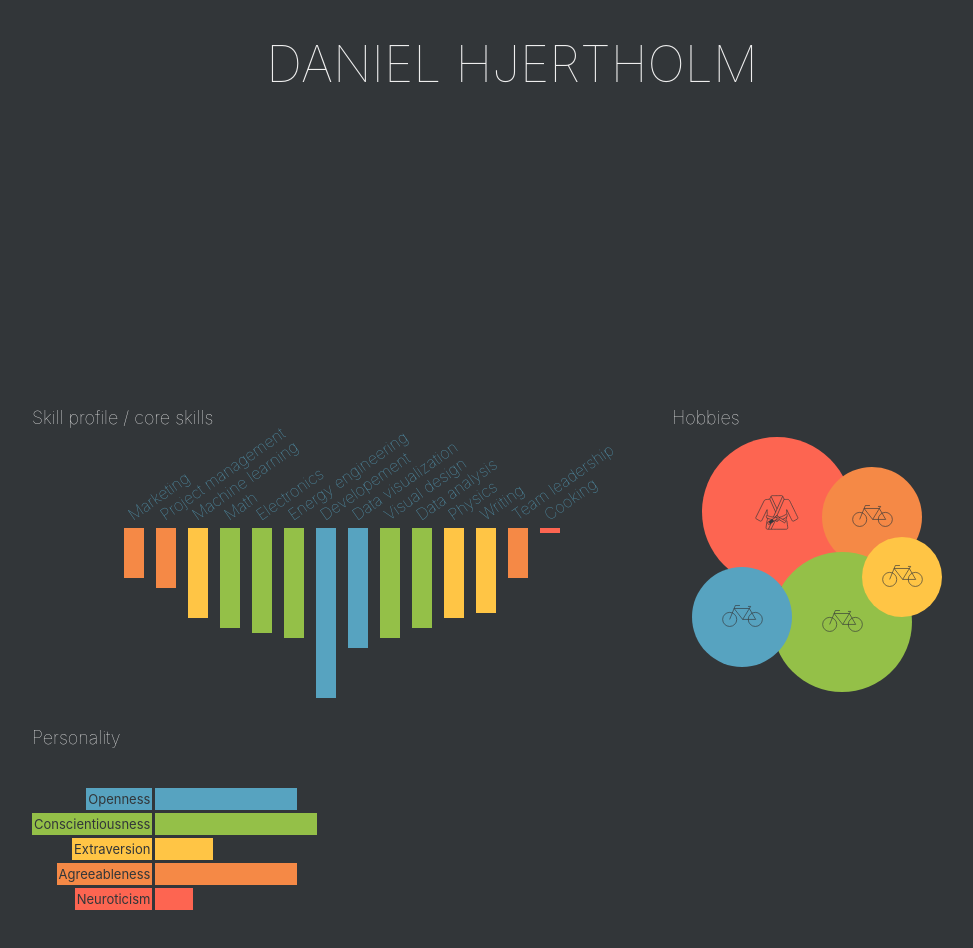
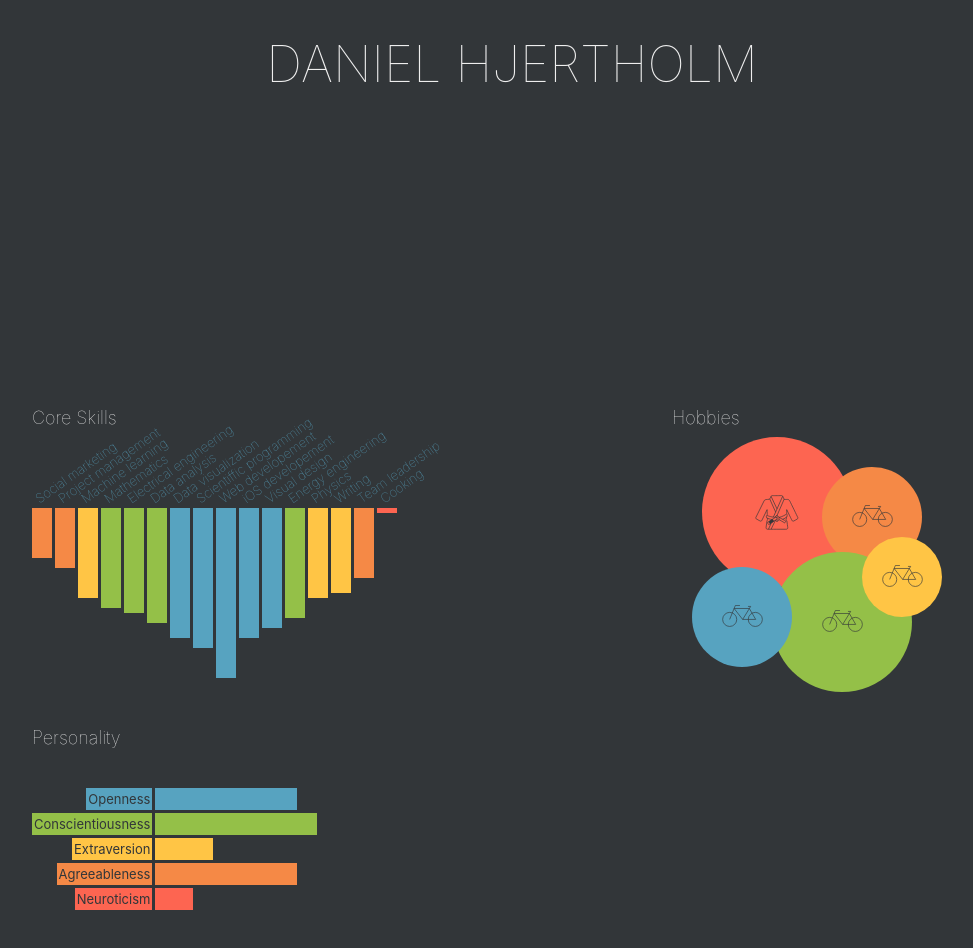
Before and after one commit to danhje/infographic-resume, an Angular app: page / in a window 1280 px wide. Shown: the top 948 px of the page, without its empty margins (128-1101 px from the left). Built offline with nearby package versions, Linux system fonts and the light colour scheme.

Commit message:
Various adjustments, mainly to the SkillProfile component

```diff
--- a/src/app/app.component.html
+++ b/src/app/app.component.html
@@ -5,7 +5,7 @@
 <br><br><br><br><br><br><br><br><br><br><br><br><br><br>
 
 <div id="gridcontainer">
-  <app-skillprofile></app-skillprofile>
+  <app-skillprofile (elementClicked)="childElementClicked($event)"></app-skillprofile>
   <app-hobbies class="component" (elementClicked)="childElementClicked($event)"></app-hobbies>
   <app-personality class="component" (elementClicked)="childElementClicked($event)"></app-personality>
 </div>
--- a/src/app/app.component.ts
+++ b/src/app/app.component.ts
@@ -4,7 +4,6 @@ import { Component,
          ComponentFactoryResolver,
          Renderer2} from '@angular/core';
 import { PopoverComponent } from './popover/popover.component';
-import { TagPlaceholder } from '@angular/compiler/src/i18n/i18n_ast';
 
 @Component({
   selector: 'app-root',
@@ -48,10 +47,11 @@ export class AppComponent {
       const componentFactory = this.componentFactoryResolver.resolveComponentFactory(PopoverComponent);
       const viewContainerRef = this.entry;
       const popoverRef = viewContainerRef.createComponent(componentFactory);
+      const height = parseInt(window.getComputedStyle(elem).height, 10);
+      const offset = height ? Math.min(20, height) : 20; // Offset is due to margins, scaling transitions etc.
       (popoverRef.instance as PopoverComponent).popoverColor = window.getComputedStyle(elem).backgroundColor;
       (popoverRef.instance as PopoverComponent).popoverLeft = this.getOffsetLeft(elem) + elem.offsetWidth / 2;
-      (popoverRef.instance as PopoverComponent).popoverTop = this.getOffsetTop(elem) - 600 + 20;
-      // 600 is the height of popoverComponent:host. 20 is added because of margins, clip-paths etc.
+      (popoverRef.instance as PopoverComponent).popoverTop = this.getOffsetTop(elem) - 600 + offset;
       (popoverRef.instance as PopoverComponent).selfComponentRef = popoverRef;
       (popoverRef.instance as PopoverComponent).popoverTitle = elem.getAttribute('popoverTitle');
       (popoverRef.instance as PopoverComponent).popoverDescription = elem.getAttribute('popoverDescription');
--- a/src/app/hobbies/hobbies.component.css
+++ b/src/app/hobbies/hobbies.component.css
@@ -5,13 +5,11 @@
 .circle {
   position: absolute;
   opacity: 1;
-  transition: 0.1s;
-  transition-timing-function: ease-out;
+  transition: clip-path 0.1s ease-out 0s;
 }
 
 .circle:hover {
-  transition: 0.1s;
-  transition-timing-function: ease-out;
+  transition: clip-path 0.1s ease-out 0s;
 }
 
 .circle:nth-of-type(1) {
--- a/src/app/personality/personality.component.css
+++ b/src/app/personality/personality.component.css
@@ -32,8 +32,7 @@ span {
   width: 69px;
   justify-self: start;
   max-width: 100%;
-  transition: 0.1s;
-  transition-timing-function: ease-out;
+  transition: width 0.1s ease-out 0s;
 }
 
 .openness {
--- a/src/app/popover/popover.component.css
+++ b/src/app/popover/popover.component.css
@@ -76,7 +76,7 @@ p {
 }
 
 p > span {
-  background-color: rgba(50, 54, 57, 0.7); /* #323639 + alpha */
+  background-color: rgba(50, 54, 57, 0.8); /* #323639 + alpha */
 }
 
 /* Safari 4.0 - 8.0 */
--- a/src/app/skillprofile/skillprofile.component.css
+++ b/src/app/skillprofile/skillprofile.component.css
@@ -2,21 +2,25 @@
   overflow: hidden;
 }
 
+span {
+  pointer-events: none;
+}
+
 .container {
   display: grid;
-  grid-template-columns: auto max-content auto;
+  grid-template-columns: 0px max-content auto;
   width: 100%;
 }
 
 .skill-element {
   display: inline-block;
-  margin: 0px 6px 0px 6px;
+  margin: 0px 3px 0px 0px;
 }
 
 .skill-name-wrapper {
   display: inline-block;
   top: 0px;
-  height: 100px;
+  height: 80px;
   width: 20px;
   vertical-align: bottom;
 }
@@ -24,13 +28,23 @@
 .skill-name {
   left: 100;
   bottom: 0px;
-  width: 250px;
-  transform: translateY(80px) rotate(-35deg);
+  width: 200px;
+  transform: translateY(65px) rotate(-35deg);
   transform-origin: left top;
   color: var(--highlight-color-1);
+  font-size: 13px;
 }
 
 .skill-level {
   display: block;
   width: 20px;
+  transition: transform 0.1s ease-out 0s;
 }
+
+.skill-level-hovered {
+  transform: scale(1.0, 1.2);
+}
+
+.skill-level:hover {
+  transform: scale(1.0, 1.2);
+}
--- a/src/app/skillprofile/skillprofile.component.html
+++ b/src/app/skillprofile/skillprofile.component.html
@@ -1,15 +1,25 @@
-<p class="component-title">Skill profile / core skills</p>
+<p class="component-title">Core Skills</p>
 
 <div class="container">
 
   <div></div>
 
   <div>
-    <div class="skill-element" *ngFor="let skill of skills">
+    <div class="skill-element" *ngFor="let skill of skills;let i = index;">
       <div class="skill-name-wrapper">
-        <div class="skill-name">{{skill.skillname}}</div>
+        <div
+          class="skill-name"
+          (mouseenter)="hoveredItemIndex = i"
+          (mouseleave)="hoveredItemIndex = -1"><span>{{skill.skillname}}</span></div>
       </div>
-      <div class="skill-level" [style.height.px]="skill.level" [style.backgroundColor]="colorForSkill(skill)"></div>
+      <div
+        class="skill-level"
+        (click)="onClick($event)"
+        [style.height.px]="skill.level"
+        [style.backgroundColor]="colorForSkill(skill)"
+        [attr.popoverTitle]="skill.skillname"
+        [attr.popoverDescription]="skill.skillname"
+        [ngClass]="{'skill-level-hovered': i === hoveredItemIndex}"></div>
     </div>
   </div>
 
--- a/src/app/skillprofile/skillprofile.component.ts
+++ b/src/app/skillprofile/skillprofile.component.ts
@@ -1,4 +1,4 @@
-import { Component } from '@angular/core';
+import { Component, Output, EventEmitter } from '@angular/core';
 import { DomSanitizer } from '@angular/platform-browser';
 
 @Component({
@@ -8,21 +8,27 @@ import { DomSanitizer } from '@angular/platform-browser';
 })
 export class SkillprofileComponent {
   skills: { skillname: string, level: number }[] = [
-    { skillname: 'Marketing', level: 50 },
+    { skillname: 'Social marketing', level: 50 },
     { skillname: 'Project management', level: 60 },
     { skillname: 'Machine learning', level: 90 },
-    { skillname: 'Math', level: 100 },
-    { skillname: 'Electronics', level: 105 },
+    { skillname: 'Mathematics', level: 100 },
+    { skillname: 'Electrical engineering', level: 105 },
+    { skillname: 'Data analysis', level: 115 },
+    { skillname: 'Data visualization', level: 130 },
+    { skillname: 'Scientiffic programming', level: 140 },
+    { skillname: 'Web developement', level: 170 },
+    { skillname: 'iOS developement', level: 130 },
+    { skillname: 'Visual design', level: 120 },
     { skillname: 'Energy engineering', level: 110 },
-    { skillname: 'Developement', level: 170 },
-    { skillname: 'Data visualization', level: 120 },
-    { skillname: 'Visual design', level: 110 },
-    { skillname: 'Data analysis', level: 100 },
     { skillname: 'Physics', level: 90 },
     { skillname: 'Writing', level: 85 },
-    { skillname: 'Team leadership', level: 50 },
+    { skillname: 'Team leadership', level: 70 },
     { skillname: 'Cooking', level: 5 }
   ];
+  @Output() elementClicked = new EventEmitter<MouseEvent>();
+  hoveredItemIndex = -1;
+
+  constructor(private sanitizer: DomSanitizer) {}
 
   colorForSkill(skill: { skillname: string, level: number }) {
     if (skill.level < 40) {
@@ -38,5 +44,7 @@ export class SkillprofileComponent {
     }
   }
 
-  constructor(private sanitizer: DomSanitizer) {}
+  onClick(event: MouseEvent) {
+    this.elementClicked.emit(event);
+  }
 }
```
Also changed, not shown: src/app/hobbies/hobbies.component.html (+2 -2 lines).
